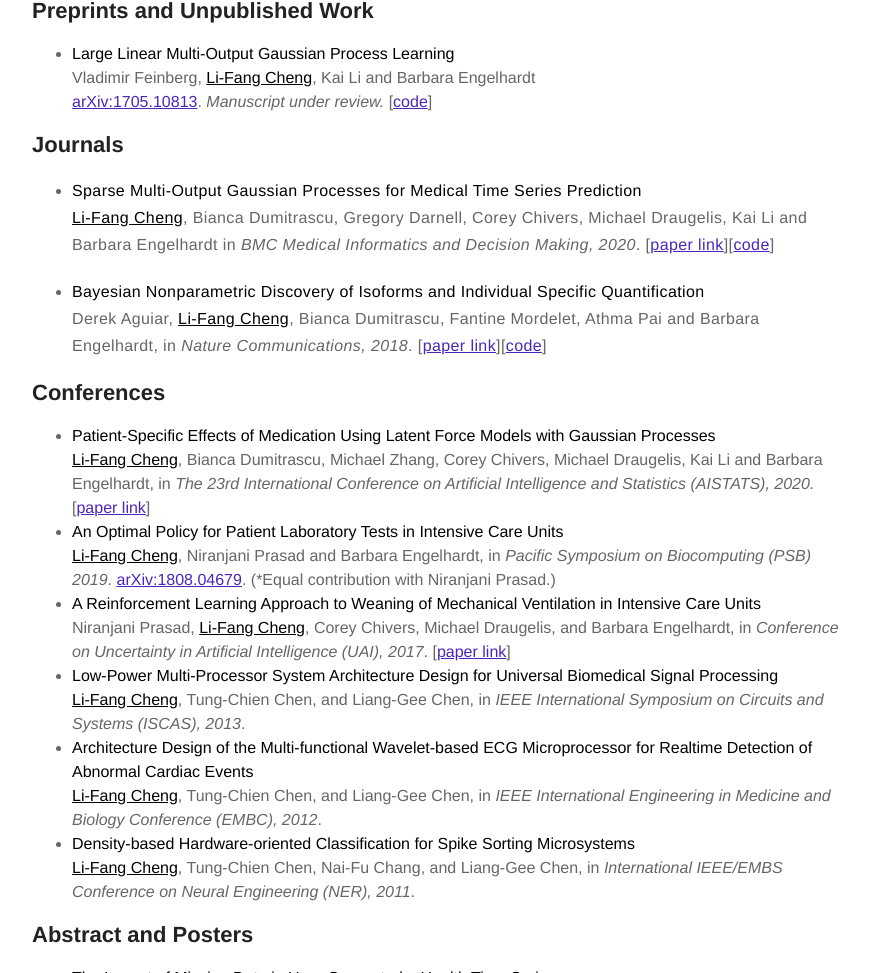
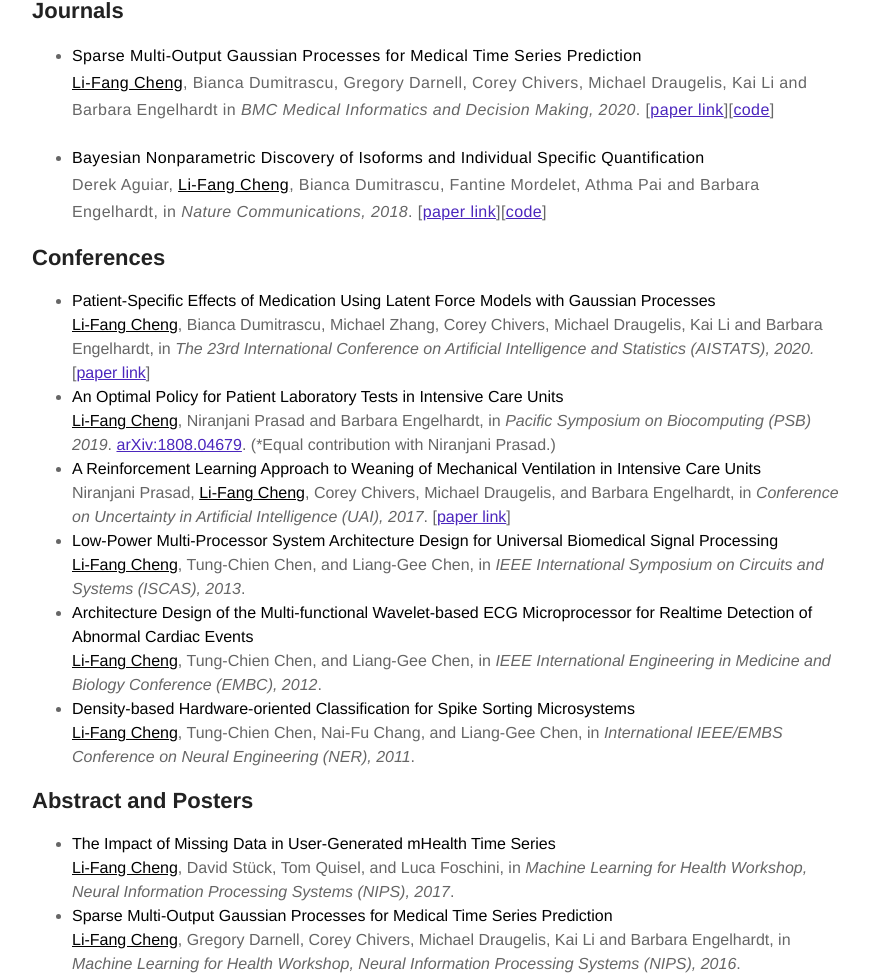
Before and after one commit to Li-FangCheng/li-fangcheng.github.io, a Jekyll site: the page built from publications.md, in a window 1280 px wide and 1400 px high. Shown: the part 427-1400 px from the top of the window, without its empty margins (203-1072 px from the left). Built offline with Jekyll 4.4.1, drawn with Linux system fonts in a browser that asks for light colours; some of the changed text lies outside the part shown.

Commit message:
update publication

```diff
--- a/publications.md
+++ b/publications.md
@@ -4,12 +4,6 @@ layout: page
 headerBanner: true
 banner-image: /assets/images/banner/banner-publications.jpg
 ---
-
-## Preprints and Unpublished Work
-* **Large Linear Multi-Output Gaussian Process Learning**\\
-Vladimir Feinberg, **<u>Li-Fang Cheng</u>**, Kai Li and Barbara Engelhardt\\
-[arXiv:1705.10813](https://arxiv.org/abs/1705.10813){:target="_blank"}. *Manuscript under review.* [[code](https://github.com/vlad17/runlmc){:target="_blank"}]
-
 ## Journals
 * **Sparse Multi-Output Gaussian Processes for Medical Time Series Prediction**\\
 **<u>Li-Fang Cheng</u>**, Bianca Dumitrascu, Gregory Darnell, Corey Chivers, Michael Draugelis, Kai Li and Barbara Engelhardt in *BMC Medical Informatics and Decision Making, 2020*. [[paper link](https://bmcmedinformdecismak.biomedcentral.com/articles/10.1186/s12911-020-1069-4){:target="_blank"}][[code](https://github.com/bee-hive/MedGP){:target="_blank"}]
```
Also changed, not shown: other parts of publications.md (+5 -0 lines).
